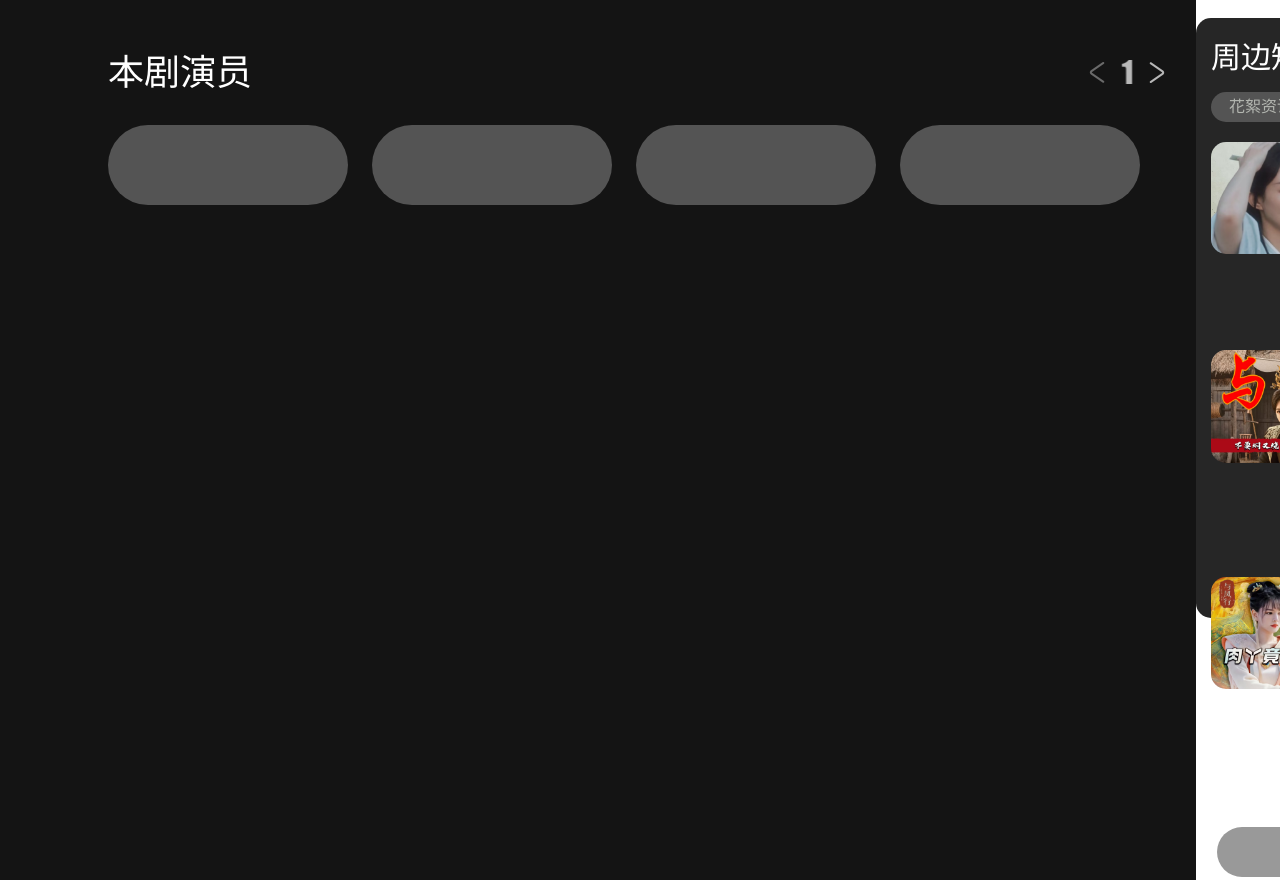
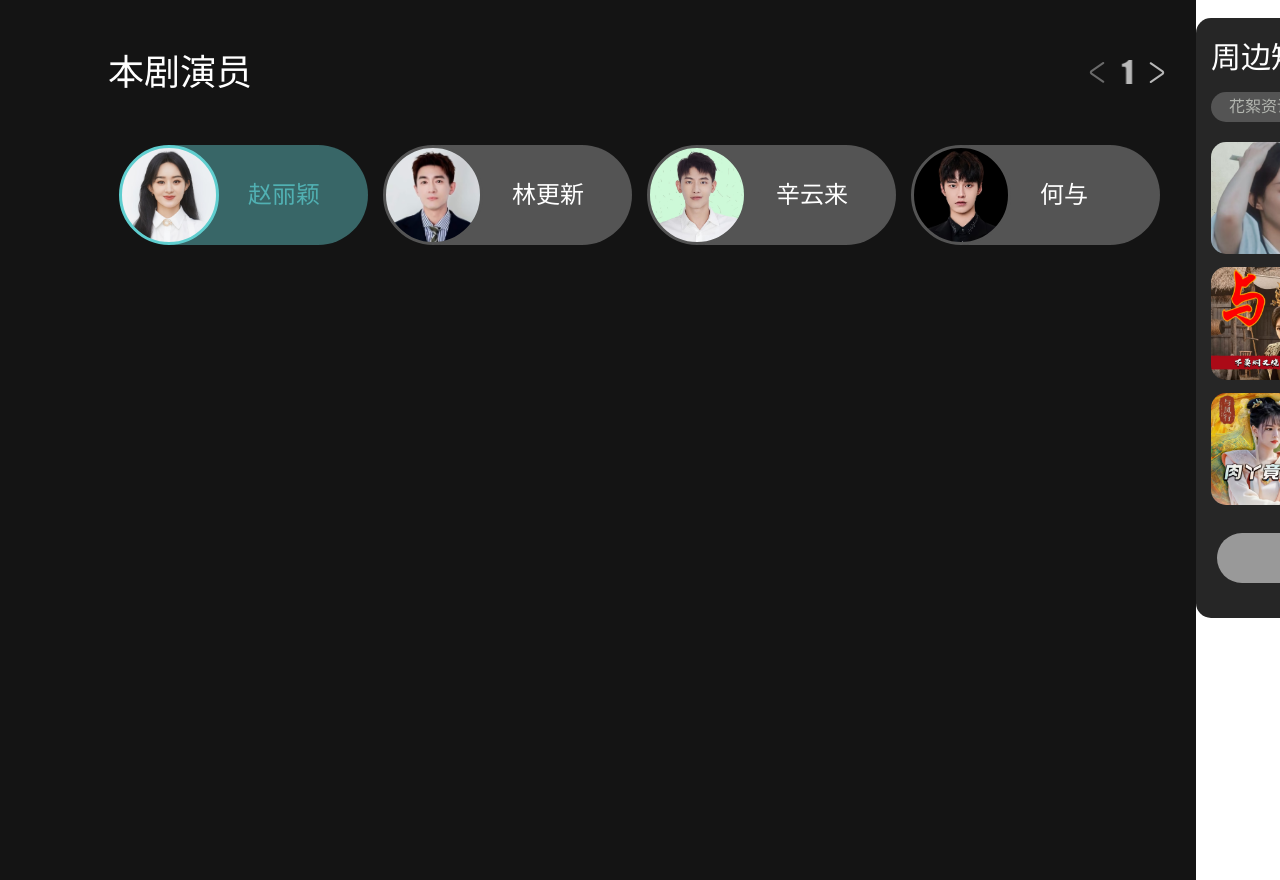
Before and after one commit to HAHA-1314/web-site, a plain HTML site: page yufengxing.html in a window 1280 px wide. Shown: the part 972-1852 px from the top of the page. Drawn offline with Linux system fonts and the light colour scheme.

Commit message:
3-28 1:43
更新首页的小海报hover与视频详细页的演员列表

```diff
--- a/css/video-site.css
+++ b/css/video-site.css
@@ -5,6 +5,11 @@
     /* float: left; */
     margin: 100px 100px;
     height: 100%;
+}
+
+a {
+    color: #000;
+    text-decoration: none;
 }
 
 input {
@@ -377,11 +382,35 @@ div[class*="list-row"]:hover {
     position: relative;
     display: inline-block;
     width: 240px;
-    height: 80px;
+    height: 100px;
     border-radius: 50px;
     margin-left: 20px;
-    margin-top: 30px;
+    margin-top: 50px;
     background-color: rgb(84, 84, 84);
+}
+
+.actor:hover {
+    .act-name {
+        color: rgb(81, 177, 179);
+    }
+
+    .actor-line {
+        background-color: rgb(56, 102, 103);
+    }
+
+    .actor-pic {
+        border-color: rgb(95, 206, 207);
+    }
+}
+
+.act-name {
+    /* display: ; */
+    position: relative;
+    font-size: 24px;
+    left: 120px;
+    line-height: 100px;
+    color: white;
+    /* margin-left: 110px; */
 }
 
 div.line-1 {
@@ -392,8 +421,44 @@ div.line-1 {
 
 div.line-2 {
     display: inline-block;
-    height: 120px;
+    height: 180px;
     overflow-y: hidden;
+}
+
+.actor-pic {
+    display: inline-block;
+    position: relative;
+    width: 94px;
+    height: 94px;
+    top: 42px;
+    left: -149px;
+    margin-left: -100px;
+    background-color: rgb(84, 84, 84);
+    border-radius: 100px;
+    border-width: 3px;
+    border-style: solid;
+    border-color: rgb(84, 84, 84);
+    /* border-right-color: #8f8f8f; */
+}
+
+#act-zly {
+    background-image: url(../image/zly.png);
+    background-size: contain;
+}
+
+#act-lgx {
+    background-image: url(../image/lgx.png);
+    background-size: contain;
+}
+
+#act-xyl {
+    background-image: url(../image/xyl.png);
+    background-size: contain;
+}
+
+#act-hy {
+    background-image: url(../image/hy.png);
+    background-size: contain;
 }
 
 .shortvideo {
@@ -433,7 +498,7 @@ div.line-2 {
 .sv-list {
     position: relative;
     display: inline-block;
-    /* margin-top: 20px; */
+    margin-top: -80px;
     margin-left: 15px;
     height: 100px;
 }
@@ -451,6 +516,9 @@ div.line-2 {
     top: -115px;
     left: 210px;
     width: 180px;
+    height: 45px;
+    /* text-overflow: ellipsis; */
+    overflow: hidden;
     padding-right: 18px;
     color: white;
     font-size: 16px;
@@ -465,13 +533,16 @@ div.line-2 {
 }
 
 .sv-des-1 {
-    top: -100px;
+    position: relative;
+    top: -110px;
     left: 210px;
 }
 
 .sv-des-2 {
-    top: -92px;
+    position: relative;
+    top: -102px;
     left: 210px;
+
 }
 
 .sv-des-2>a {
@@ -483,13 +554,15 @@ div.line-2 {
 .sv-image {
     position: relative;
     display: inline-block;
-    top: -88px;
+    top: -98px;
     width: 20px;
     left: 208px;
     border-radius: 2px;
 }
 
 .sv-all {
+    position: relative;
+    top: -65px;
     width: 90%;
     height: 50px;
     background-color: rgb(153, 153, 153);
--- a/yufengxing.html
+++ b/yufengxing.html
@@ -51,10 +51,10 @@
                         </div>
 
                         <div class="line-2">
-                        <a href="#" class="actor"><div class="actor-line" style="margin-left: 0"></div></a>
-                        <a href="#" class="actor"><div class="actor-line"></div></a>
-                        <a href="#" class="actor"><div class="actor-line"></div></a>
-                        <a href="#" class="actor"> <div class="actor-line"></div></a>
+                        <a href="#" class="actor"><div class="actor-line" style="margin-left: 1 ;background-color: rgb(56,102,103);""><span class="act-name" style="color:rgb(81,177,179)">赵丽颖</span></div><div class="actor-pic" id="act-zly" style="border-color:rgb(95, 206, 207)"></div></a>
+                        <a href="#" class="actor"><div class="actor-line"><span class="act-name">林更新</span></div><div class="actor-pic" id="act-lgx"></div></a>
+                        <a href="#" class="actor"><div class="actor-line"><span class="act-name">辛云来</span></div><div class="actor-pic" id="act-xyl"></div></a>
+                        <a href="#" class="actor"> <div class="actor-line"><span class="act-name">何与</span></div><div class="actor-pic" id="act-hy"></div></a>
                         </div>
 
 
@@ -317,18 +317,16 @@
                 <a href="#"><span class="sv-tab" style="background-color:rgb(56,102,103) ; color: rgb(91,177,179)">更多短视频</span></a>
                 <div class="sv-list" style="margin-top: 20px">
                     <a href="#"><img src="image/shortvideo-1.png" alt="sv-1" class="sv-photo"></a>
-                    <a href="#" style="text-decoration: none;"><div class="sv-content">《与凤行》：皇太子挑衅行云，沈璃陷入困境</div></a>
+                    <div class="sv-content"><a href="#" style="text-decoration: none; color:white">《与凤行》：皇太子挑衅行云，沈璃陷入困境</a></div>
                     <span class="sv-des-1">311次播放</span>
                     <br>
                     <span class="sv-icon">
                         <a href="#"><img src="image/shortvideoicon-1.png" alt="icon1" class="sv-image"></a></span>
                     <span class="sv-des-2"><a href="#">一本正经的阿秃</a></span>
-
                 </div>
                 <div class="sv-list">
                     <a href="#"><img src="image/shortvideo-2.png" alt="sv-2" class="sv-photo"></a>
-                    <a href="#" style="text-decoration: none;"><div class="sv-content">与凤行：不要焖叉烧，沈璃和灵尊才是最好磕的！</div></a>
-                    <br>
+                    <div class="sv-content"><a href="#" style="text-decoration: none; color:white">与凤行：不要焖叉烧，沈璃和灵尊才是最好磕的！</a></div>
                     <span class="sv-des-1">565次播放</span>
                     <br>
                     <span class="sv-icon">
@@ -336,15 +334,15 @@
                     <span class="sv-des-2"><a href="#">追剧课代表</a></span>
                 </div>
                 <div class="sv-list">
-                    <img src="image/shortvideo-3.png" alt="sv-3" class="sv-photo">
-                    <a href="#" style="text-decoration: none;"></a><div class="sv-content">《与凤行》肉丫竟然喜欢芙蓉君？难怪支持沈璃退婚！</div>
-                    <br>
+                    <a href="#"><img src="image/shortvideo-3.png" alt="sv-3" class="sv-photo"></a>
+                    <div class="sv-content"><a href="#" style="text-decoration: none; color:white">《与凤行》肉丫竟然喜欢芙蓉君？难怪支持沈璃退婚！</a></div>
                     <span class="sv-des-1">1183次播放</span>
                     <br>
-                    <span class="sv-icon"><img src="image/shortvideoicon-3.png" alt="icon3" class="sv-image"></span>
-                    <span class="sv-des-2">抖爪文化</span>
+                    <span class="sv-icon">
+                        <a href="#"><img src="image/shortvideoicon-3.png" alt="icon3" class="sv-image"></a></span>
+                    <span class="sv-des-2"><a href="#">抖爪文化</a></span>
                 </div>
-                <div class="sv-all"><a href="#" style="text-decoration: none; color:#b3b6b0 ;">全部</a></div>
+                    <a href="#" style="text-decoration: none; color:#b3b6b0 ;"><div class="sv-all">全部</div></a>
             </div>
             </div>
         </div>
```
Also changed, not shown: image/hy.png (added), image/lgx.png (added), image/xyl.png (added), image/zly-1.png (added), image/zly-2.png (added), image/zly-3.png (added), image/zly-4.png (added), image/zly.png (added).
